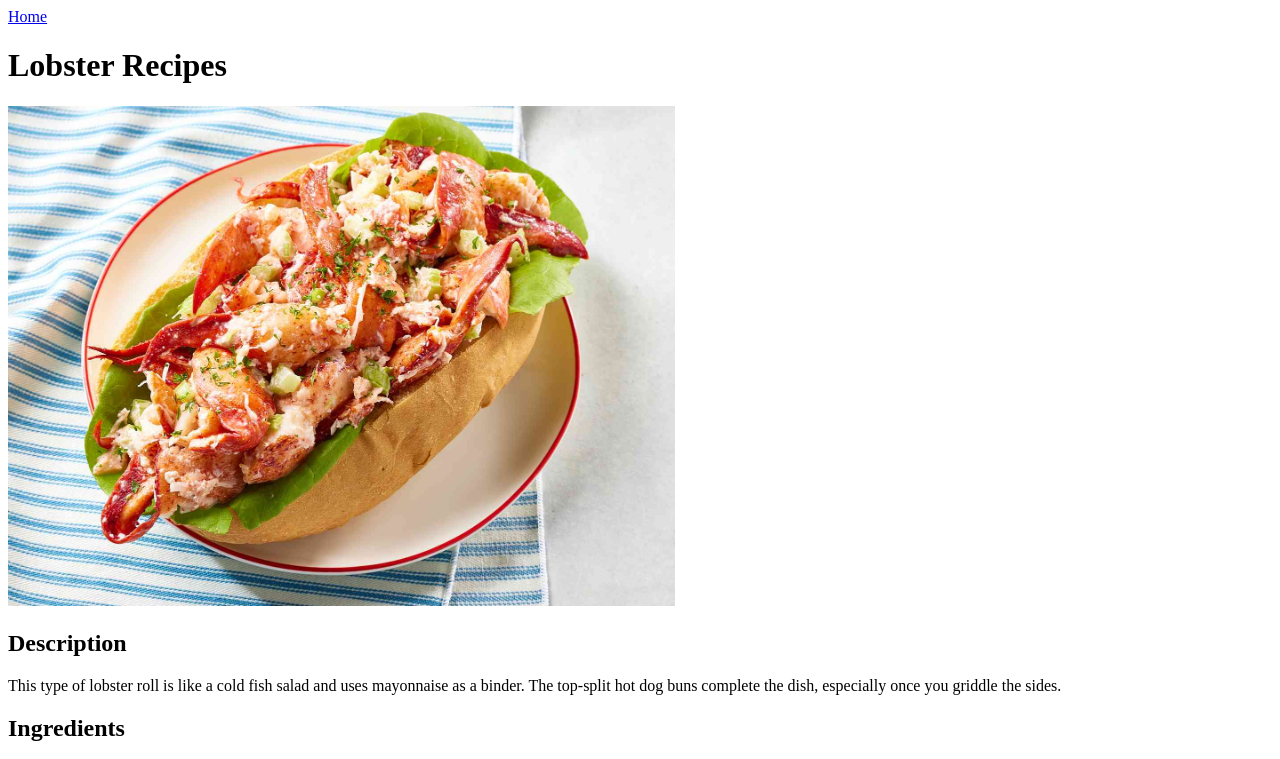
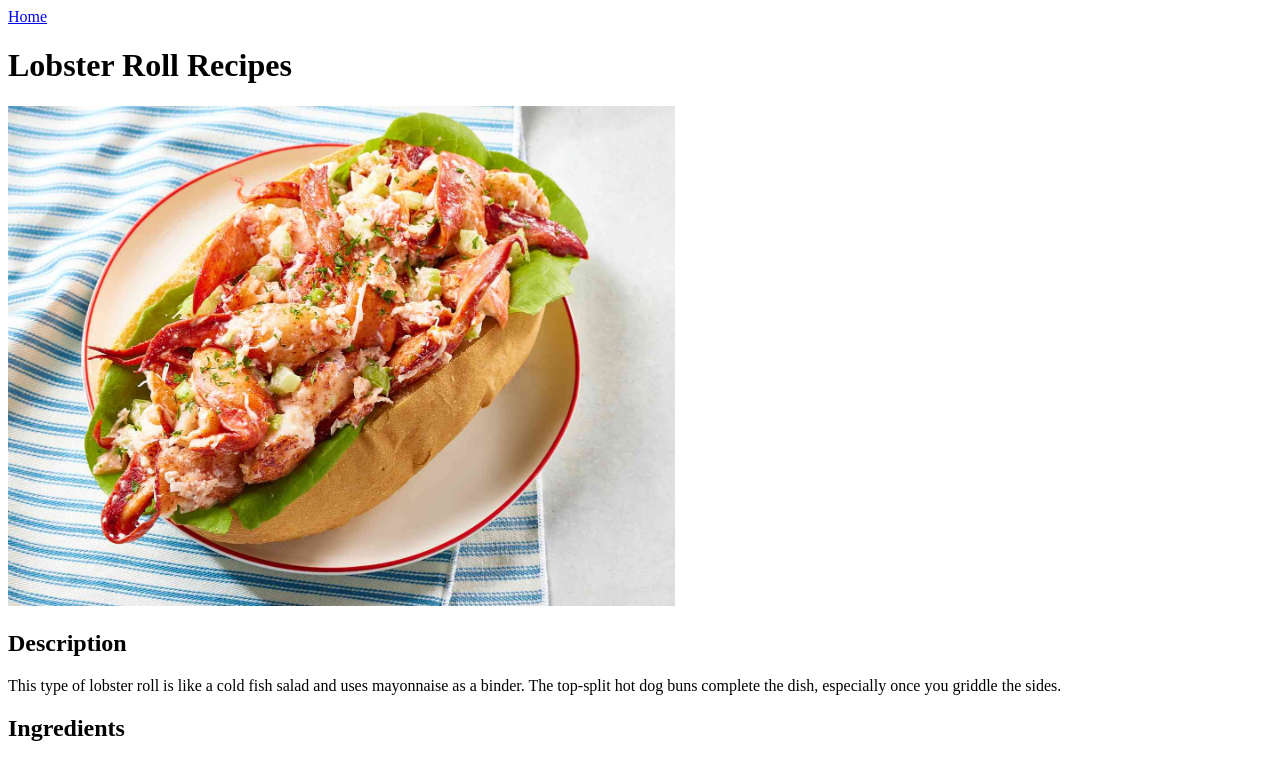
Before and after one commit to arbindb1/Odin-recipes, a plain HTML site: page recipes/lobster-Roll.html in a window 1280 px wide. Shown: the top 759 px of the page. Drawn offline with Linux system fonts and the light colour scheme.

Commit message:
Modify Recipe title

```diff
--- a/recipes/lobster.html
+++ b/recipes/lobster-Roll.html
@@ -5,7 +5,7 @@
 
 	<body>
 		<a href="../index.html" >Home</a>
-		<h1>Lobster Recipes</h1>
+		<h1>Lobster Roll Recipes</h1>
 		<img src="../images/Recipes-images/Lobstar-Rolls.jpg" weight="500" height="500" />
 		<h2>Description</h2>
 		<p>This type of lobster roll is like a cold fish salad and uses mayonnaise as a binder. The top-split hot dog buns complete the dish, especially once you griddle the sides.</p>
```
